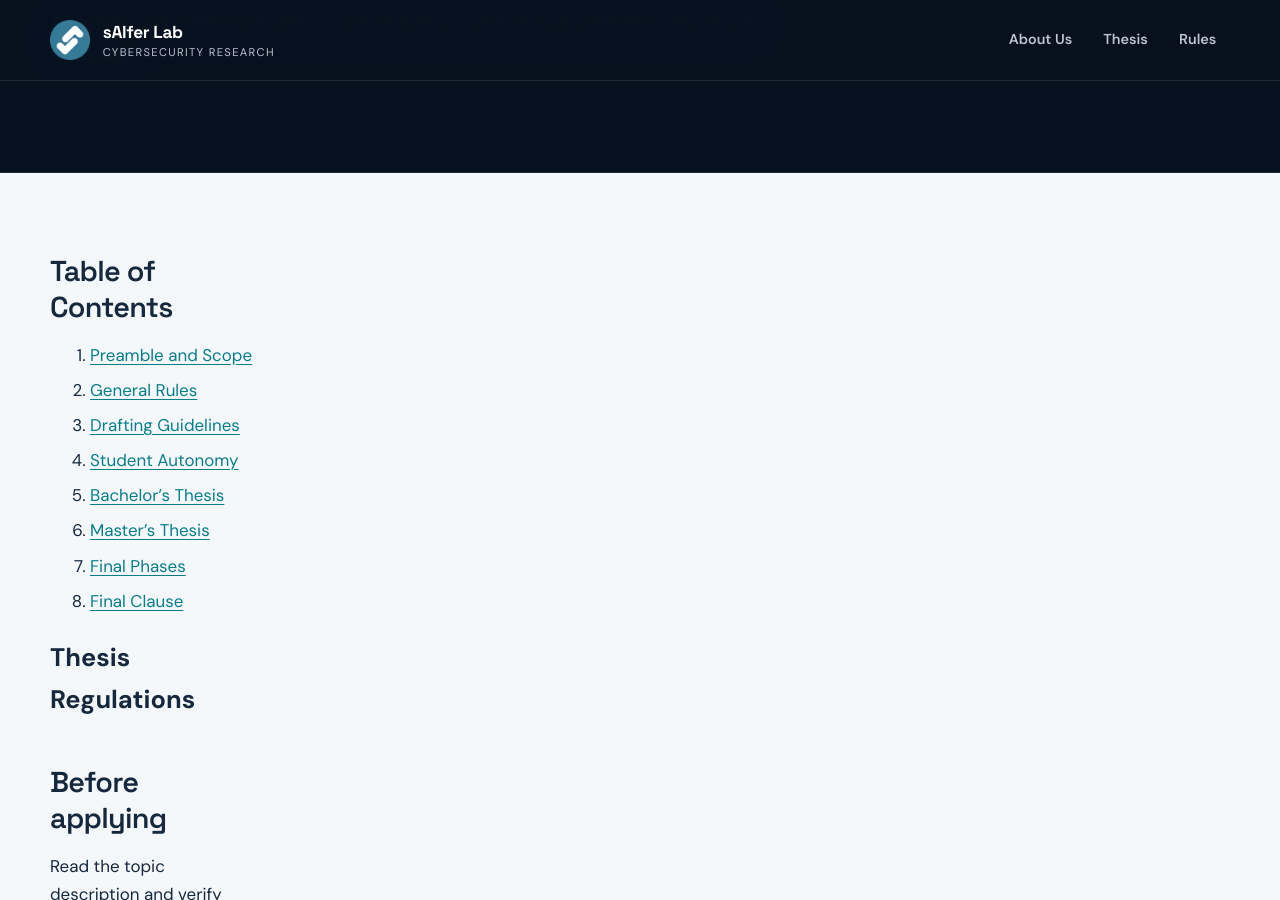
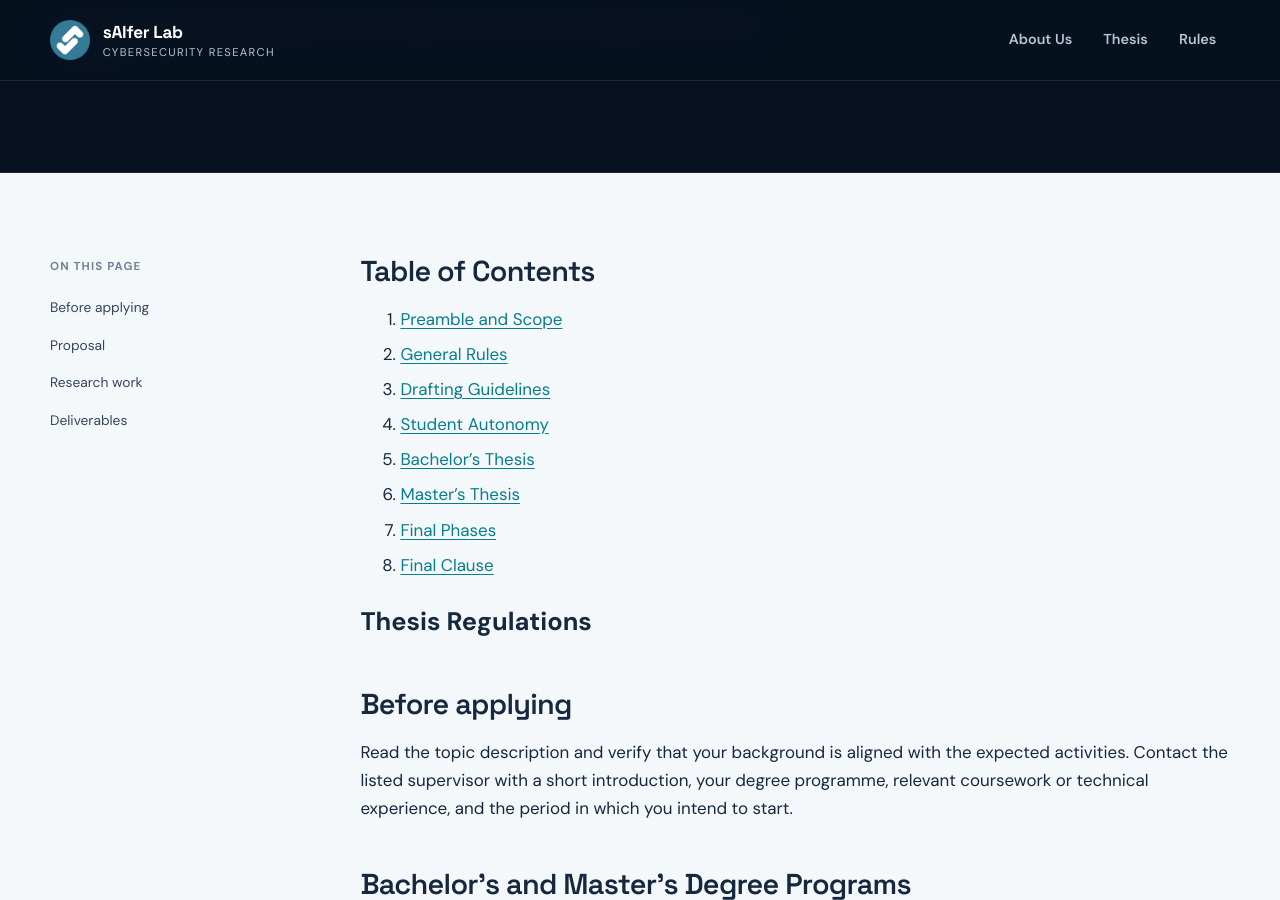
Before and after one commit to sAIferLab-Cyber/saiferlab-cyber.github.io, a Jekyll site: the page built from rules.md, in a window 1280 px wide and 900 px high, scrolled down 328 px. Built offline with Jekyll 4.4.1, drawn with Linux system fonts in a browser that asks for light colours.

Commit message:
Fix rules pages

```diff
--- a/_layouts/page.html
+++ b/_layouts/page.html
@@ -12,6 +12,20 @@ body_class: content-page
   </header>
 
   <div class="shell page-content-layout">
+    <nav class="page-index" aria-label="Page navigation">
+      <span>On this page</span>
+      {% if page.page_kind == 'about' %}
+      <a href="#our-mission">Our mission</a>
+      <a href="#how-we-work">How we work</a>
+      <a href="#research-areas">Research areas</a>
+      {% elsif page.page_kind == 'rules' %}
+      <a href="#before-applying">Before applying</a>
+      <a href="#thesis-proposal">Proposal</a>
+      <a href="#research-work">Research work</a>
+      <a href="#deliverables-and-responsible-conduct">Deliverables</a>
+      {% endif %}
+    </nav>
+
     <div class="prose page-prose">
       {{ content }}
 
```
